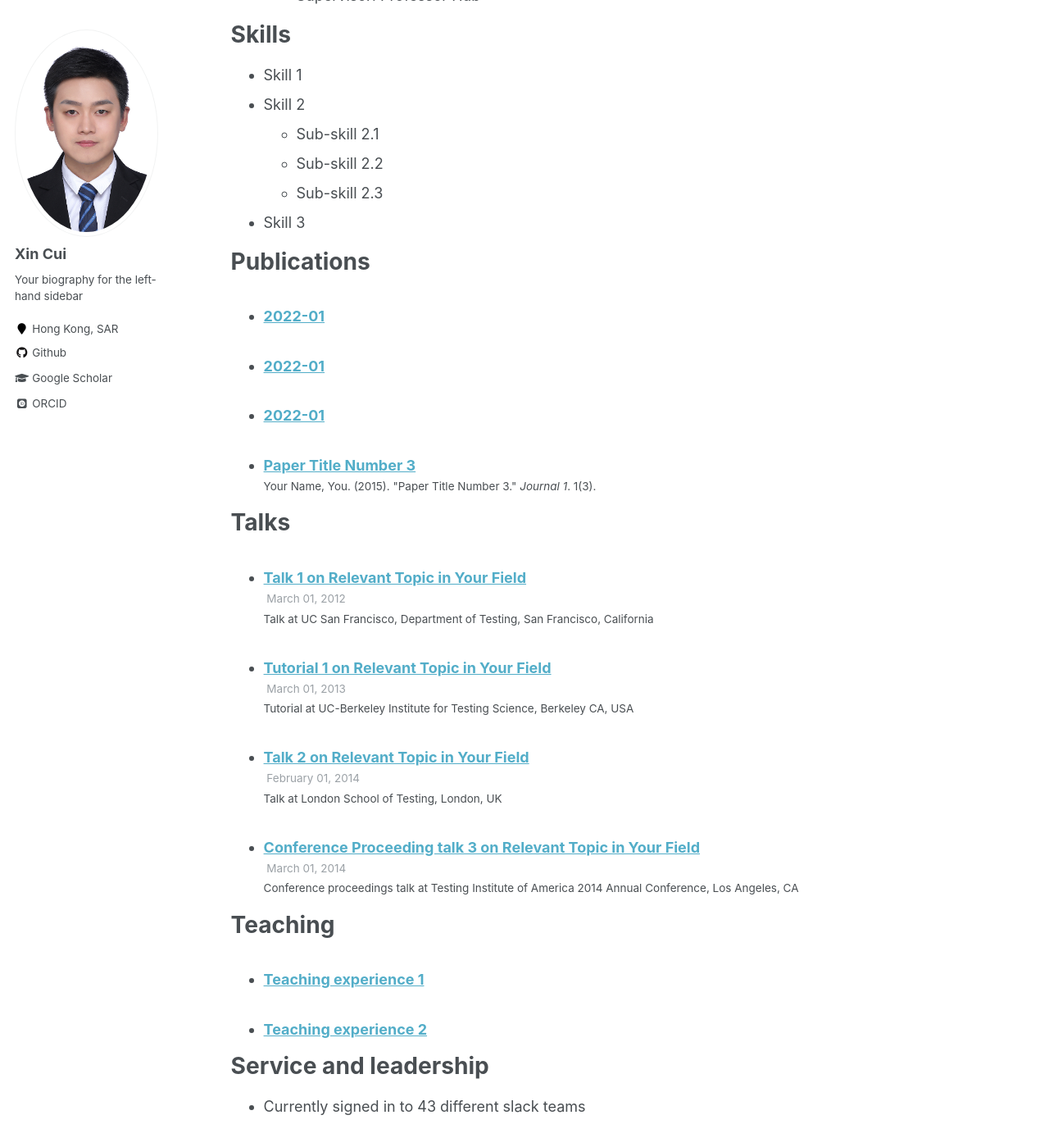
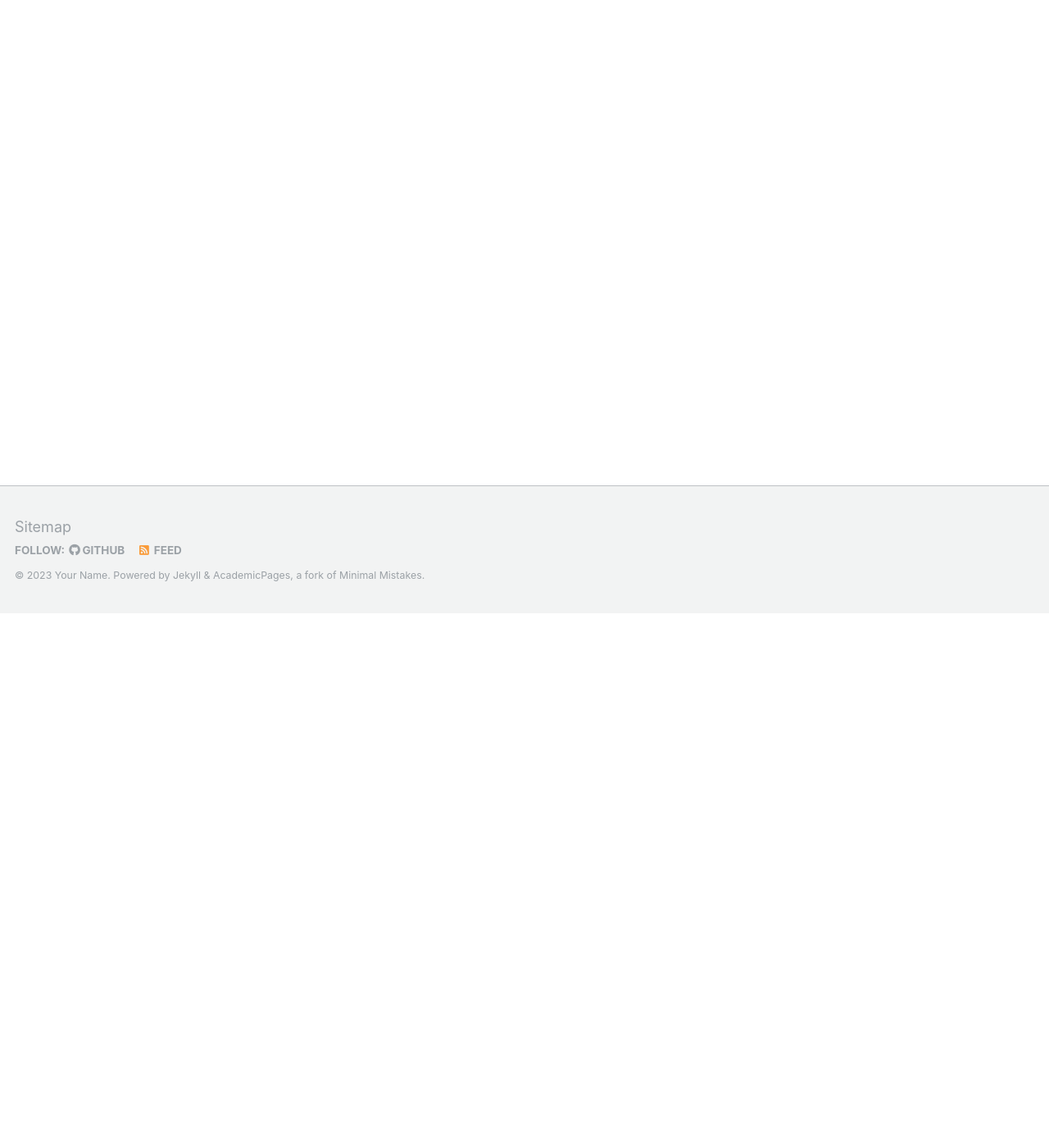
Before and after one commit to CUIXINPOWER/web, a Jekyll site: the page built from _pages/cv.md, in a window 1280 px wide and 1400 px high, scrolled down 652 px. Shown: the whole window at 82% size. Built offline with Jekyll 4.4.1, drawn with Linux system fonts in a browser that asks for light colours; some web fonts are replaced; some of the changed text lies outside the part shown.

Commit message:
Update cv.md

```diff
--- a/_pages/cv.md
+++ b/_pages/cv.md
@@ -11,49 +11,6 @@ redirect_from:
 
 Education
 ======
-* B.S. in GitHub, GitHub University, 2012
-* M.S. in Jekyll, GitHub University, 2014
-* Ph.D in Version Control Theory, GitHub University, 2018 (expected)
-
-Work experience
-======
-* Summer 2015: Research Assistant
-  * Github University
-  * Duties included: Tagging issues
-  * Supervisor: Professor Git
-
-* Fall 2015: Research Assistant
-  * Github University
-  * Duties included: Merging pull requests
-  * Supervisor: Professor Hub
-
-Skills
-======
-* Skill 1
-* Skill 2
-  * Sub-skill 2.1
-  * Sub-skill 2.2
-  * Sub-skill 2.3
-* Skill 3
-
-Publications
-======
-  <ul>{% for post in site.publications %}
-    {% include archive-single-cv.html %}
-  {% endfor %}</ul>
-
-Talks
-======
-  <ul>{% for post in site.talks %}
-    {% include archive-single-talk-cv.html %}
-  {% endfor %}</ul>
-
-Teaching
-======
-  <ul>{% for post in site.teaching %}
-    {% include archive-single-cv.html %}
-  {% endfor %}</ul>
-
-Service and leadership
-======
-* Currently signed in to 43 different slack teams
+* B.S., Qinghai University, 2016
+* M.S., Tsinghuab University, 2020
+* Ph.D, Hong Kong University, 2025 (expected)
```
